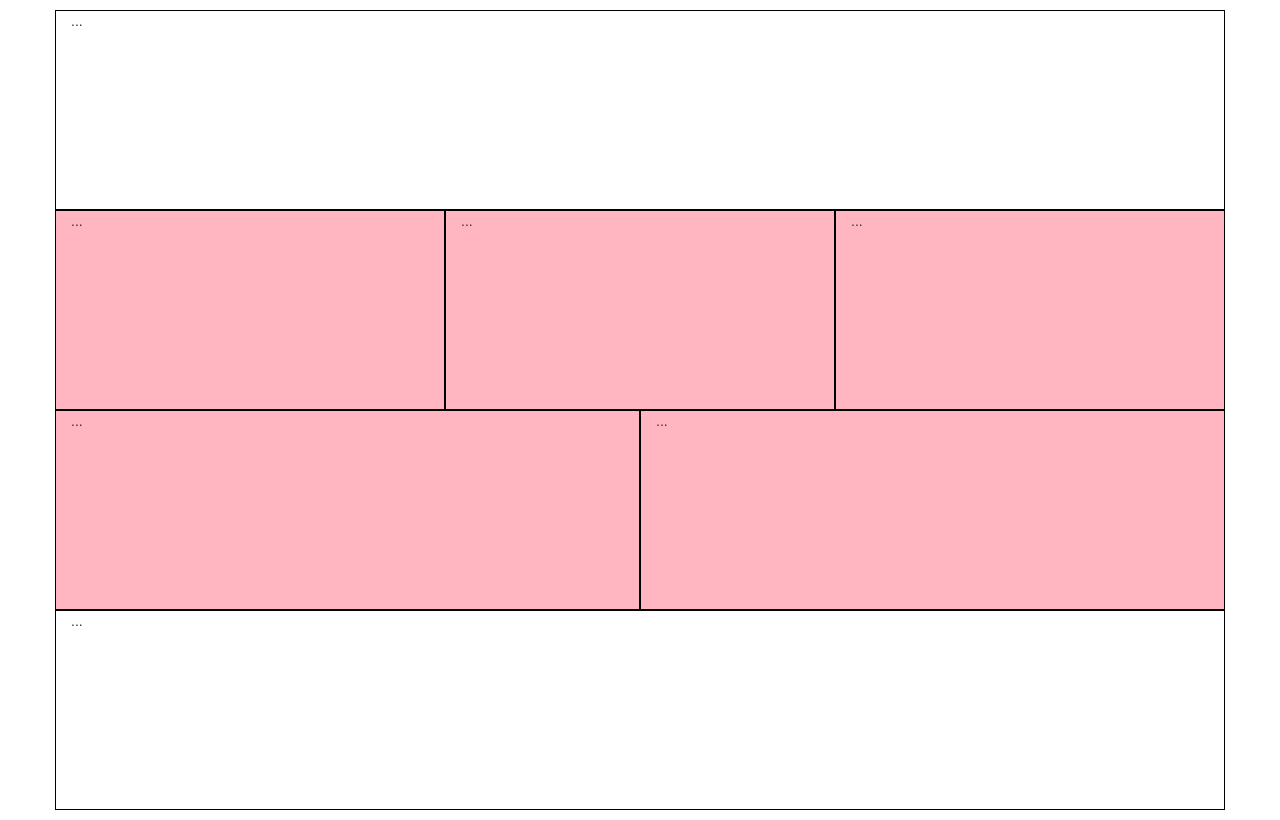
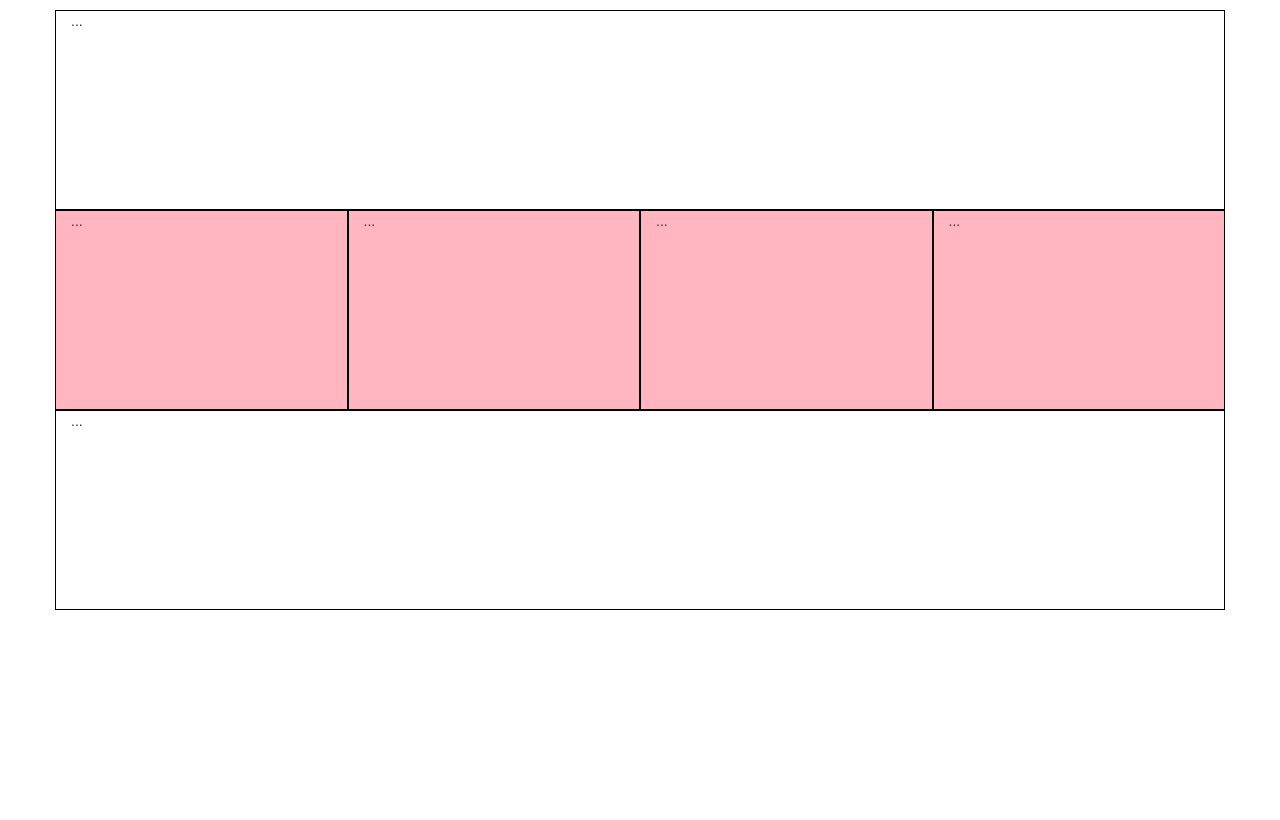
Before and after one commit to marasvedran/bootstrap-exercises, a plain HTML site: page grid-system/grid-system-basics.html in a window 1280 px wide. Drawn offline with Linux system fonts and the light colour scheme.

Commit message:
exercise 1.2

```diff
--- a/grid-system/cstyle.css
+++ b/grid-system/cstyle.css
@@ -7,6 +7,6 @@ body{
     padding: 10px;
 }
 
-.col-sm-4, .col-sm-6{
+.col-md-3{
     background-color: lightpink;
 }
--- a/grid-system/grid-system-basics.html
+++ b/grid-system/grid-system-basics.html
@@ -13,21 +13,19 @@
 
     <div class="container">
         <div class="row">
-    <div class="col-sm-12">...</div>
+    <div class="col-md-12">...</div>
 </div>
 
         <div class="row">
-            <div class="col-sm-4">...</div>
-            <div class="col-sm-4">...</div>
-            <div class="col-sm-4">...</div>
+            <div class="col-md-3">...</div>
+            <div class="col-md-3">...</div>
+            <div class="col-md-3">...</div>
+            <div class="col-md-3">...</div>
         </div>
 
+
     <div class="row">
-        <div class="col-sm-6">...</div>
-        <div class="col-sm-6">...</div>
-    </div>
-    <div class="row">
-        <div class="col-sm-12">...</div>
+        <div class="col-md-12">...</div>
     </div>
 </div>
 </div>
```
